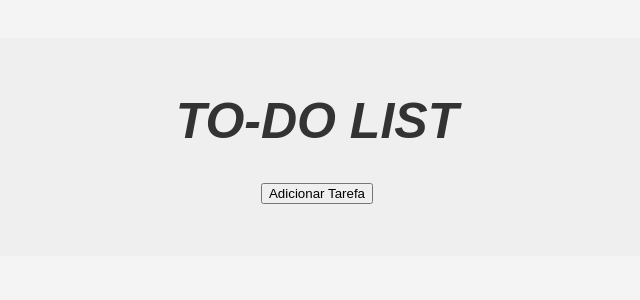
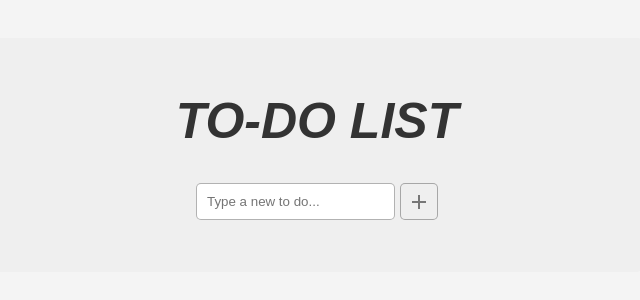
Before and after one commit to ricsjs/redux-todolist, a React (Vite) app: page / in a window 1280 px wide. Shown: the top 300 px of the page, without its empty margins (323-963 px from the left). Built offline with nearby package versions, Linux system fonts and the light colour scheme.

Commit message:
componentização do botão add

```diff
--- a/package.json
+++ b/package.json
@@ -13,6 +13,7 @@
     "@reduxjs/toolkit": "^1.9.5",
     "react": "^18.2.0",
     "react-dom": "^18.2.0",
+    "react-icons": "^4.8.0",
     "react-redux": "^8.0.5",
     "redux": "^4.2.1"
   },
--- /dev/null
+++ b/src/components/buttonAdd/buttonAdd.css
@@ -0,0 +1,27 @@
+.container-btn{
+    display: flex;
+}
+
+.inputAddTodo{
+    padding: 10px;
+    border: 1px solid rgba(0, 0, 0, .3);
+    border-radius: 5px;
+}
+
+.btnAddTodo{
+    display: flex;
+    align-items: center;
+    border: 1px solid rgba(0, 0, 0, .3);
+    border-radius: 5px;
+    cursor: pointer;
+    margin-left: 5px;
+}
+
+.btnAddTodo svg{
+    font-size: 24px;
+    color: rgba(0, 0, 0, .5);
+}
+
+.btnAddTodo:hover{
+    background-color: rgba(0, 0, 0, 0.05);
+}
--- /dev/null
+++ b/src/components/buttonAdd/index.jsx
@@ -0,0 +1,38 @@
+import { useSelector, useDispatch } from 'react-redux'
+import { addTodo } from '../../store/todosSlice'
+
+import { useState } from 'react'
+
+import { BiPlus } from 'react-icons/bi'
+import './buttonAdd.css'
+
+const ButtonAdd = () => {
+
+    const [inputValue, setInputValue] = useState();
+
+    const todos = useSelector(state => state.todos);
+    const dispatch = useDispatch();
+
+    const handleAddTodo = () => {
+        if (inputValue) {
+            console.log(inputValue)
+            dispatch(addTodo(inputValue));
+            setInputValue('');
+        }
+    }
+
+    return (
+        <div className='container-btn'>
+            <input className='inputAddTodo'
+            type='text'
+            value={inputValue}
+            placeholder='Type a new to do...'
+            onChange={(e) => setInputValue(e.target.value)}
+            />
+            <button className='btnAddTodo' onClick={handleAddTodo}><BiPlus /></button>
+
+        </div>
+    )
+}
+
+export default ButtonAdd;
--- a/src/pages/Home/index.jsx
+++ b/src/pages/Home/index.jsx
@@ -1,18 +1,20 @@
 import './home.css'
 import { useSelector, useDispatch } from 'react-redux'
 import { addTodo, deleteTodo, toggleTodo } from '../../store/todosSlice'
+
+import ButtonAdd from '../../components/buttonAdd'
 
 const Home = () => {
 
     const todos = useSelector(state => state.todos);
     const dispatch = useDispatch();
 
-    const handleAddTodo = () => {
-        const newTodo = prompt('Digite uma nova tarefa:');
-        if (newTodo) {
-            dispatch(addTodo(newTodo));
-        }
-    };
+    // const handleAddTodo = () => {
+    //     const newTodo = prompt('Digite uma nova tarefa:');
+    //     if (newTodo) {
+    //         dispatch(addTodo(newTodo));
+    //     }
+    // };
 
     const handleDeleteTodo = id => {
         dispatch(deleteTodo(id));
@@ -25,7 +27,8 @@ const Home = () => {
     return (
         <div className='container-home'>
             <h1>TO-DO LIST</h1>
-            <button onClick={handleAddTodo}>Adicionar Tarefa</button>
+            {/* <button onClick={handleAddTodo}>Adicionar Tarefa</button> */}
+            <ButtonAdd />
             <ul>
                 {todos.map(todo => (
                     <li
```
Also changed, not shown: 1 other file (tests, documents, lock files or other folders).
